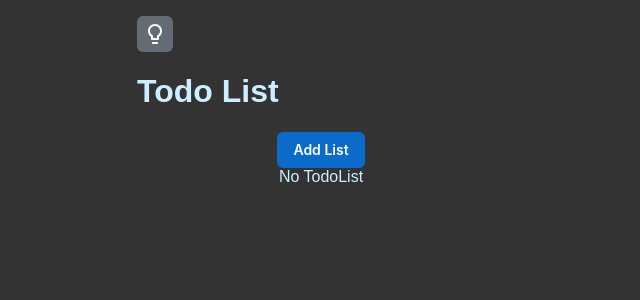
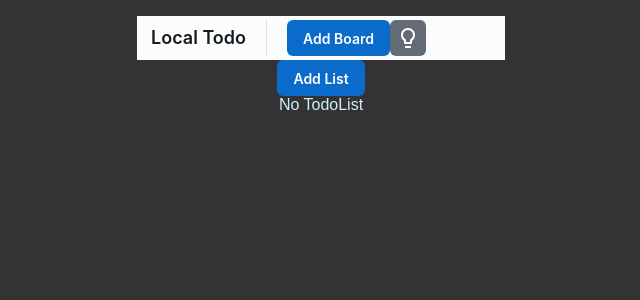
Before and after one commit to NeodymiumFerBore/local-todo, a React (Vite) app: page / in a window 1280 px wide. Shown: the top 300 px of the page, without its empty margins (319-959 px from the left). Built offline with nearby package versions, Linux system fonts and the light colour scheme.

Commit message:
Add NavBar in App, move theme toggler and app title to it

```diff
--- a/src/App.tsx
+++ b/src/App.tsx
@@ -5,6 +5,7 @@ import { TTodoItem, TTodoList, createId } from "./types";
 import { CssVarsProvider, Stack } from "@mui/joy";
 import { ThemeToggle } from "./components/ThemeToggle";
 import Board from "./components/Board";
+import { NavBar } from "./components/NavBar";
 
 export default function App() {
   // const [todos, setTodos] = useState(() => {
@@ -38,8 +39,7 @@ export default function App() {
   return (
     <>
       <CssVarsProvider defaultMode="system">
-        <ThemeToggle />
-        <h1 className="header">Todo List</h1>
+        <NavBar />
         <Stack sx={{ alignItems: "center" }}>
           <Board sx={{}} />
         </Stack>
```
